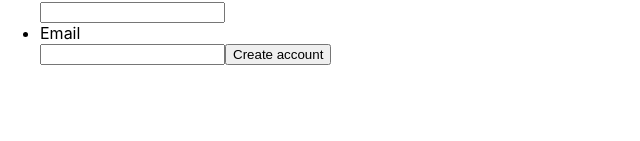
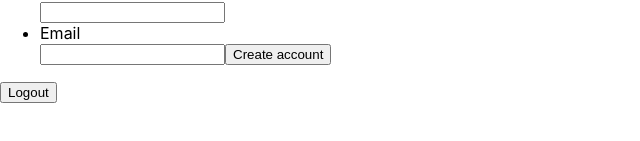
Before and after one commit to matthewkeplinger/Capstone_Fleet_Frontend, a React (Create React App) app in the folder fleet_manager/: page /register in a window 1280 px wide. Shown: the part 183-324 px from the top of the page, without its empty margins (0-640 px from the left). Built offline with nearby package versions, Linux system fonts and the light colour scheme.

Commit message:
Log out function complete and working

```diff
--- a/fleet_manager/package.json
+++ b/fleet_manager/package.json
@@ -7,6 +7,7 @@
     "@testing-library/react": "^11.2.7",
     "@testing-library/user-event": "^12.8.3",
     "axios": "^0.22.0",
+    "jwt-decode": "^3.1.2",
     "react": "^17.0.2",
     "react-dom": "^17.0.2",
     "react-router-dom": "^5.3.0",
--- a/fleet_manager/src/App.js
+++ b/fleet_manager/src/App.js
@@ -1,11 +1,12 @@
 import React, { Component } from 'react';
-// import jwtDecode from 'jwt-decode';
+import jwtDecode from 'jwt-decode';
 // import axios from 'axios';
 // import { render } from 'react-dom';
 // import { Switch, Route } from 'react-router-dom';
 // import { Redirect } from 'react-router';
 import Login from './components/Login/Login';
 import Register from './components/Register/Register';
+import Logout from './components/Logout/Logout';
 
 
 class App extends Component {
@@ -16,12 +17,12 @@ class App extends Component {
 
 
      componentDidMount() {
-      //  const jwt= localStorage.getItem('token');
-      //   try{
-      //     const user = jwtDecode(jwt)
-      //   }catch{
+       const jwt= localStorage.getItem('token');
+        try{
+          const user = jwtDecode(jwt)
+        }catch{
 
-      //   }
+        }
   }
 
 
@@ -31,6 +32,7 @@ class App extends Component {
       <div className = "App">
         <Login />
         <Register />
+        <Logout />
             {/* <NavBar className="navbar" user = {user}/>    */}
             {/* <Switch>
                 <Route
--- /dev/null
+++ b/fleet_manager/src/components/Logout/Logout.jsx
@@ -0,0 +1,15 @@
+//Logs out user
+const Logout = () => {
+
+    const handleClick = () => {
+        localStorage.clear();
+        window.location.href = '/';
+        console.log("Logged out")
+    }
+    return (
+            <button class="nav-link active" onClick={handleClick}>Logout</button>
+
+        );
+}
+
+export default Logout;
--- a/fleet_manager/src/components/Register/Register.jsx
+++ b/fleet_manager/src/components/Register/Register.jsx
@@ -7,11 +7,7 @@ class Register extends Component {
       lastName:'',
       userName:'',
       password:'',
-      userEmail:'',
-      password:'',
-      addressLine1:'',
-      city:'',
-      state:'',
+      userEmail:''
      }
 
   handleChange=(event) =>{
```
Also changed, not shown: 1 other file (tests, documents, lock files or other folders).
